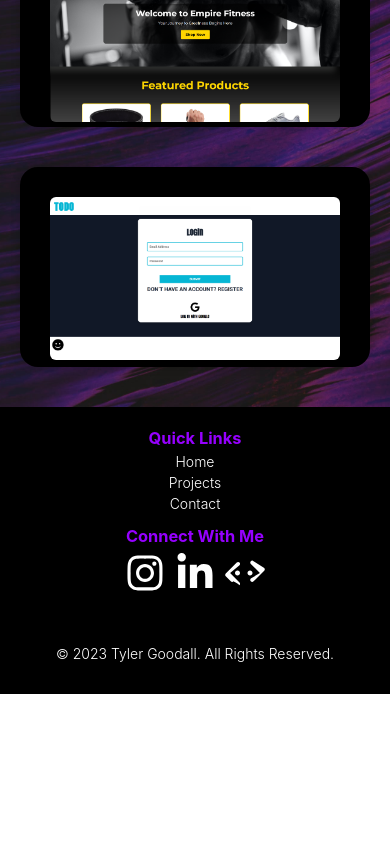
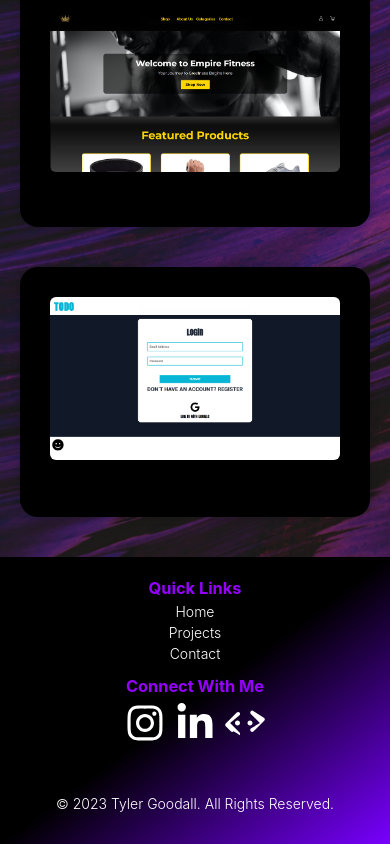
Before and after one commit to tgoodall3/my-app, a React (Create React App) app: page /project in a window 390 px wide. Shown: the part 637-1481 px from the top of the page. Before the commit the page ends 1331 px from the top, so only its background shows below. Built offline with nearby package versions, Linux system fonts and the light colour scheme.

Commit message:
minor style changes

```diff
--- a/src/styles/card.css
+++ b/src/styles/card.css
@@ -74,3 +74,23 @@
     }
 
   }
+
+  .Card:hover .CardText {
+    opacity: 1; /* Make text fully visible on hover */
+  }
+
+  @media screen and (max-width: 842px) {
+    .Card{
+        height: 350px;
+        height: 250px;
+    }
+  }
+
+  @media screen and (max-width: 580px) {
+
+    .CardText{
+        font-size: 2rem;
+        margin-top: -40px;
+    }
+
+    }
--- a/src/styles/footer.css
+++ b/src/styles/footer.css
@@ -1,5 +1,5 @@
 .portfolio-footer{
-    background-color: #000;
+    background: linear-gradient(to bottom right, rgb(0, 0, 0),  rgb(0, 0, 0),  rgb(120, 0, 900));
     color: #fff;
     padding: 20px;
     text-align: center;
--- a/src/styles/projectHero.css
+++ b/src/styles/projectHero.css
@@ -36,19 +36,13 @@
   }
 
   @media screen and (max-width: 842px) {
-
-    /* .Card{
-        width: 100%;
-        height: 100%;
+    .card{
+        height: 350px;
+        height: 200px;
     }
-     */
   }
 
   @media screen and (max-width: 580px) {
-
-    .Card{
-    }
-
 
     .CardText{
         font-size: 2rem;
```
